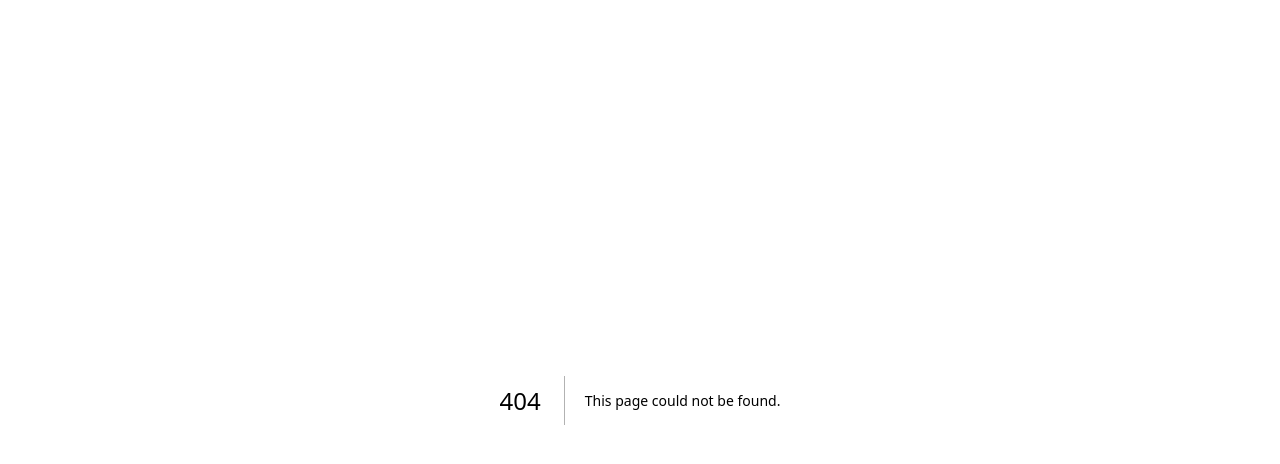
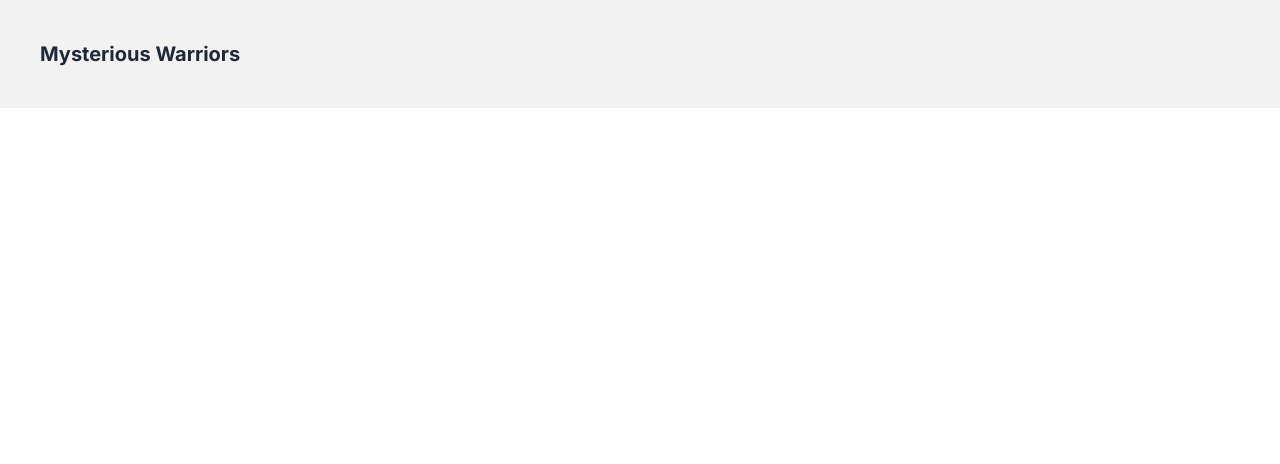
Before and after one commit to charbonierlouis/zoom, a Next.js app: page /assets/1-mysterious-warriors in a window 1280 px wide. Before the commit this address had no page. Shown: the top 464 px of the page. Built offline with nearby package versions, Linux system fonts and the light colour scheme.

Commit message:
feat(asset): create asset page

```diff
--- /dev/null
+++ b/src/app/assets/[id]/page.tsx
@@ -0,0 +1,28 @@
+import { findAssetById } from '@/helpers/assets';
+import { notFound } from 'next/navigation';
+
+interface Props {
+  params: {
+    id: string;
+  }
+}
+
+export default function AssetPage({
+  params: {
+    id,
+  },
+}: Props) {
+  const assetInfo = findAssetById(id);
+
+  if (!assetInfo) {
+    notFound();
+  }
+
+  return (
+    <div>
+      <div className="w-full bg-base-200 p-10">
+        <h1 className="text-xl font-bold">{assetInfo.name}</h1>
+      </div>
+    </div>
+  );
+}
```
